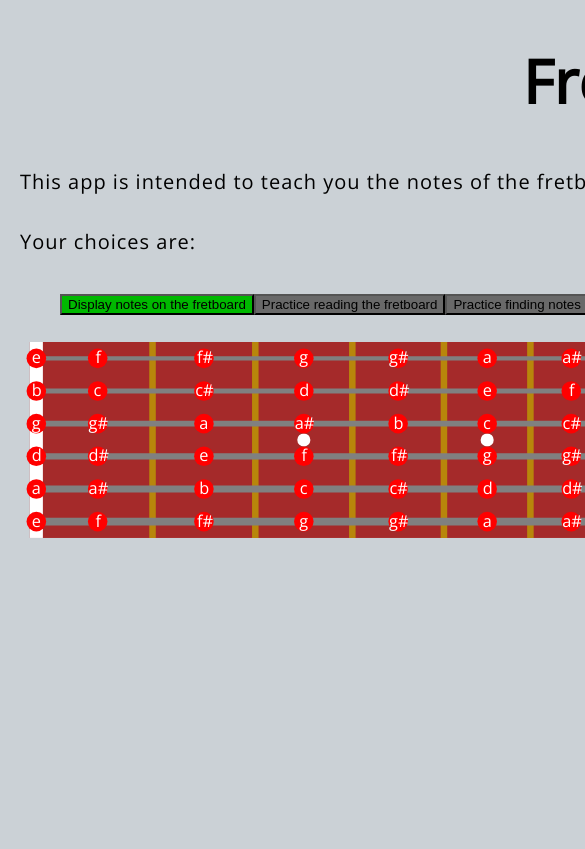
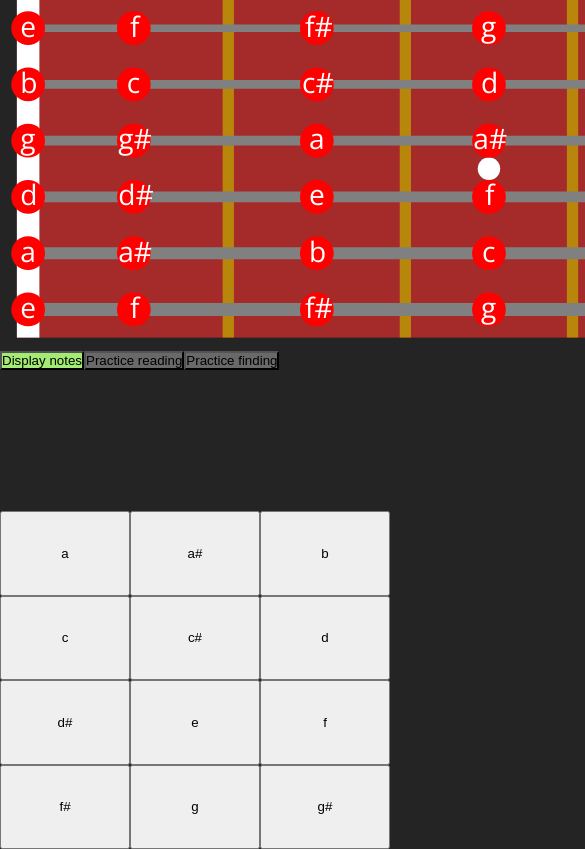
Before and after one commit to gmax9000/fretboardTrainer, a plain HTML site: page index.html in a window 390 px wide. Shown: the top 849 px of the page, 585 px wide, since content can reach past the window. Drawn offline with nearby package versions, Linux system fonts and the light colour scheme.

Commit message:
changed layout and style
this commit makes the app slightly more responsive
also I want to test how fast github updates the page

```diff
--- a/index.html
+++ b/index.html
@@ -17,16 +17,19 @@
     <title>Fretboard Trainer</title>
 </head>
 <body>
+    <header>
         <h1>Fretboard Trainer</h1>
-
         <p>This app is intended to teach you the notes of the fretboard.</p>
+    </header>
+    <section class="application">
+        <svg id="board"></svg>
         <p>Your choices are:</p>
         <ul>
-        <li><button class="activeButton" id="notesButton">Display notes on the fretboard</button></li>
-        <li><button class="inactiveButton" id="readingPracticeButton">Practice reading the fretboard</button></li>
-        <li><button class="inactiveButton" id="locationPracticeButton">Practice finding notes on the fretboard</button></li>
+            <li><button class="activeButton" id="notesButton">Display notes</button></li>
+            <li><button class="inactiveButton" id="readingPracticeButton">Practice reading </button></li>
+            <li><button class="inactiveButton" id="locationPracticeButton">Practice finding </button></li>
         </ul>
-    <svg></svg>
         <div id="answerButtons"></div>
+    </section>
 </body>
 </html>
--- a/styles/style.css
+++ b/styles/style.css
@@ -1,11 +1,42 @@
-html {
-    font-size: 20px;
+* {
+    margin: 0;
+    padding: 0;
+}
+
+h1, p {
+    margin: 0.5rem 1rem;
+}
+
+body {
     font-family: 'Open Sans', sans-serif;
-    background-color: #cbd1d6;
+    background-color: #242424;
+    color: gainsboro;
+    overflow-x: hidden;
+}
+
+@media screen and (max-width: 400px) {
+    header, p {
+        display: none;
+    }
+
+    html, body, section {
+        height: 100%;
+    }
+
+    ul, li {
+        height: 20%;
+    }
+
+    svg {
+        overflow-x: auto;
+    }
+    svg, #answerButtons {
+        height: 40%;
+    }
 }
 
 h1 {
-    font-size: 60px;
+    font-size: 2em;
     text-align: center;
 }
 
@@ -19,22 +50,17 @@ p, li {
 }
 
 ul .activeButton {
-    background-color: rgb(0, 184, 0);
+    background-color: rgb(163, 235, 115);
 }
 
 ul .inactiveButton {
     background-color: dimgray;
 }
 
-body {
-    width: 1500px;
+#answerButtons {
     margin: 0 auto;
-    padding: 0 20px 20px 20px;
-}
-
-#answerButtons {
-    margin: auto;
     display: grid;
-    width: 200px;
+    width: 100%;
+    max-width: 400px;
     grid-template-columns: 1fr 1fr 1fr;
 }
```
Lines whose indentation alone changed are shown as unchanged.
